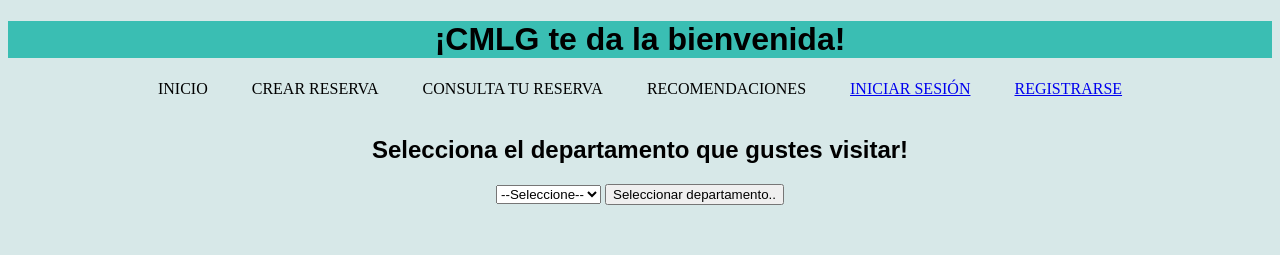
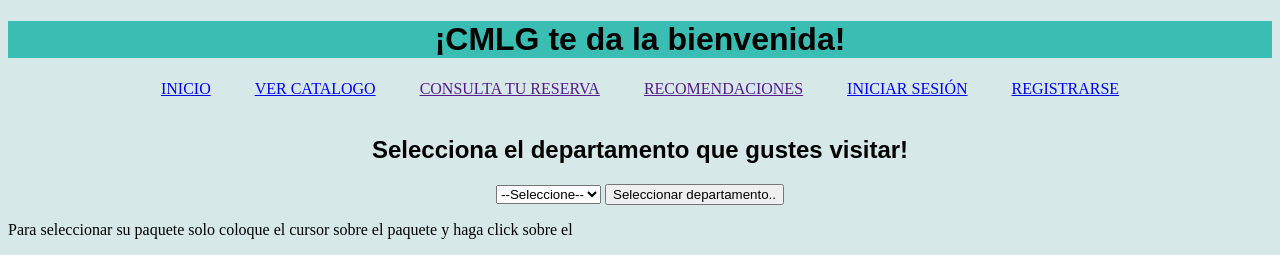
Before and after one commit to mmejia98/CMLG, a Django app: page /paquete/verPaquetes/ in a window 1280 px wide. Shown: the top 255 px of the page. Run offline with Django 4.2, Linux system fonts and the light colour scheme; data that the repository does not hold is empty.

Commit message:
arreglando links en catalogo

```diff
--- a/APP/settings.py
+++ b/APP/settings.py
@@ -90,7 +90,7 @@ DATABASES = {
         'ENGINE': 'django.db.backends.postgresql_psycopg2',
         'NAME': 'Turismo',
         'USER': 'postgres',
-        'PASSWORD': 'mariojose1998',
+        'PASSWORD': '00Alessandrohouse',
         'HOST': '127.0.0.1',
         'DATABASE_POST': '5432',
     }
--- a/static/catalogo.css
+++ b/static/catalogo.css
@@ -22,3 +22,7 @@ th,td{
     text-align: center;
     font-family: fantasy;
 }
+
+#p_instruccion{
+    font-family: ;
+}
--- a/templates/barra_navegacion.html
+++ b/templates/barra_navegacion.html
@@ -21,10 +21,10 @@
 </head>
     <body>
         <ul id="barra_navegacion">
-            <li >INICIO</li>
-            <li>CREAR RESERVA</li>
-            <li>CONSULTA TU RESERVA</li>
-            <li>RECOMENDACIONES</li>
+            <li ><a href="{% url 'inicio' %}">INICIO</a></li>
+            <li> <a href="{% url 'paquetes' %}">VER CATALOGO</a></li>
+            <li> <a href="">CONSULTA TU RESERVA</a></li>
+            <li> <a href="">RECOMENDACIONES</a></li>
             {% if user.is_authenticated %}
             <li>{{ user.username }}</li>
             <li><a href="{% url 'logout' %}">Cerrar sesión</a></li>
--- a/templates/catalogo.html
+++ b/templates/catalogo.html
@@ -20,6 +20,8 @@
     </form>
 </div>
 
+<p id="p_instruccion">Para seleccionar su paquete solo coloque el cursor sobre el paquete y haga click sobre el</p>
+
 <table>
     <caption style="text-align: center;"></caption>
         <tr>
@@ -31,7 +33,7 @@
         </tr>
         {% for paquete in paquetes %}
         <tr>
-            <td>{{paquete.especificacionpaquete.descripcion}}</td>
+            <td> <a href="">{{paquete.especificacionpaquete.descripcion}}</a></td>
             <td>{{paquete.especificacionpaquete.fechaInicio}}</td>
             <td>{{paquete.especificacionpaquete.numeroDias}}</td>
             <td>{{paquete.especificacionpaquete.numeroPersonas}}</td>
```
